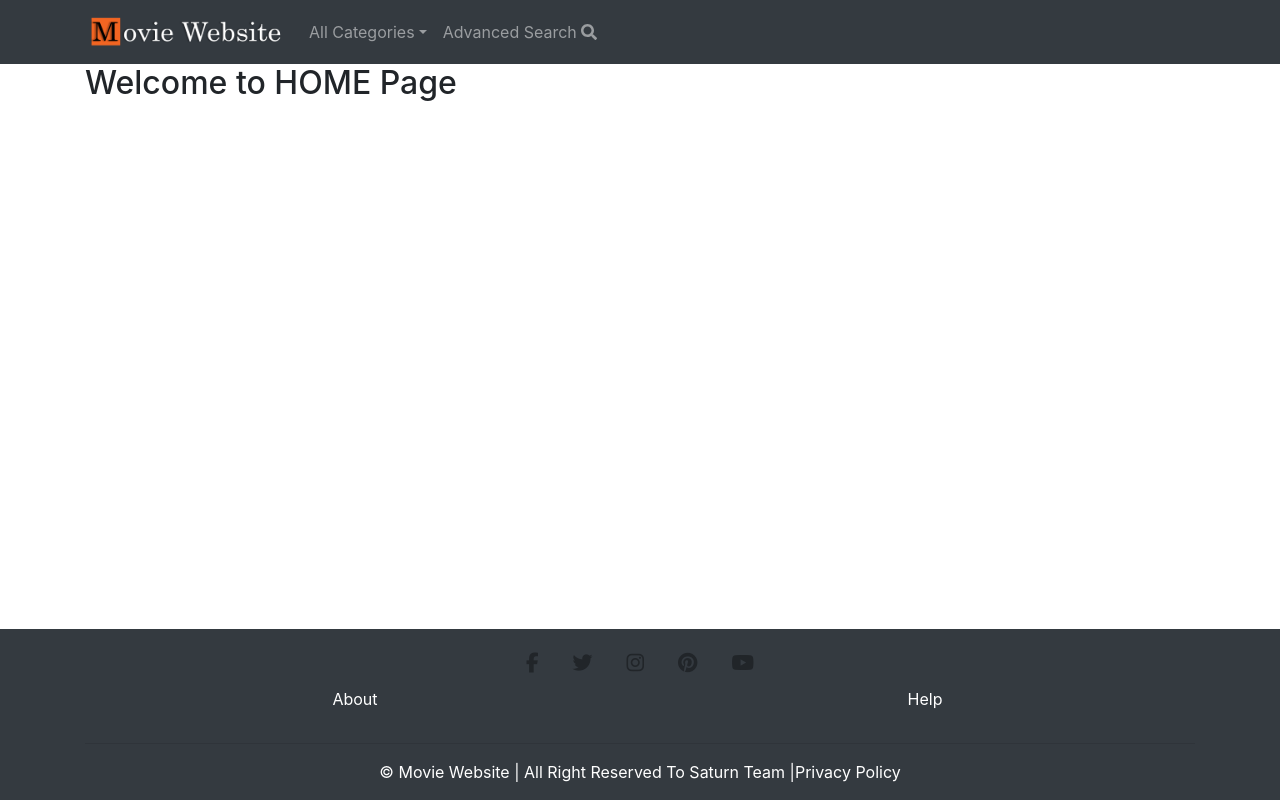
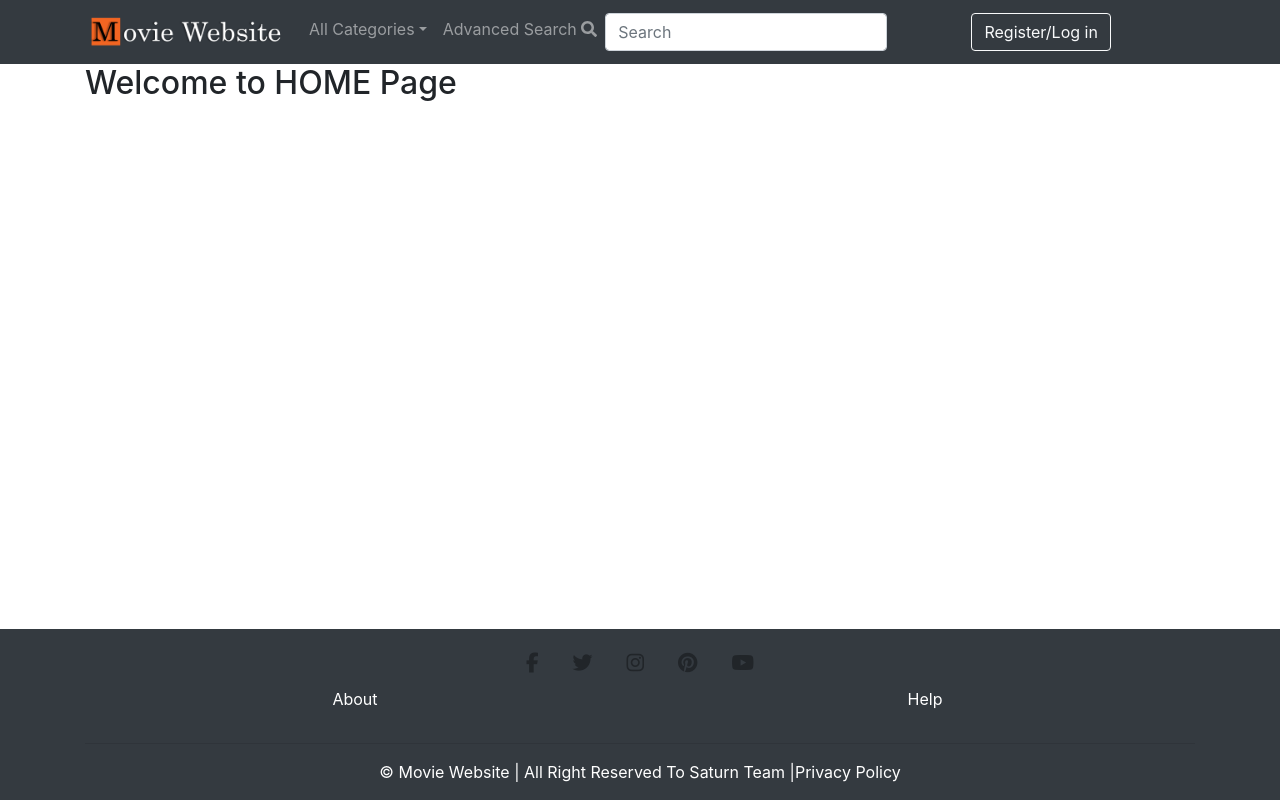
Before and after one commit to vasiluca32/Luca, a React (Create React App) app: page / in a window 1280 px wide. Built offline with nearby package versions, Linux system fonts and the light colour scheme.

Commit message:
adding the buttons

```diff
--- a/src/components/Navbar.css
+++ b/src/components/Navbar.css
@@ -1,6 +1,13 @@
+.navbar-brand > img {
+  height: 38px;
+  width: 200px;
+  float: left;
+}
 
-  .navbar-brand>img {
-    height: 38px;
-    width:200px;
-    float: left;
-  }
+.form-control {
+  margin: auto;
+}
+
+.btn {
+  margin: auto;
+}
--- a/src/components/Navbar.js
+++ b/src/components/Navbar.js
@@ -1,19 +1,18 @@
-import React, { Component } from 'react';
-import {Link} from 'react-router-dom';
-import '../App.css';
-import Logo from '../images/Logo.png';
-import {FontAwesomeIcon} from '@fortawesome/react-fontawesome';
-import { faSearch } from '@fortawesome/free-solid-svg-icons';
-import './Navbar.css';
-
+import React, { Component } from "react";
+import { Link } from "react-router-dom";
+import "../App.css";
+import Logo from "../images/Logo.png";
+import { FontAwesomeIcon } from "@fortawesome/react-fontawesome";
+import { faSearch } from "@fortawesome/free-solid-svg-icons";
+import "./Navbar.css";
 
 class Navbar extends Component {
-    render () {
+  render() {
     return (
       <nav className="navbar navbar-expand-lg navbar-dark bg-dark">
-      <div className='container'>
+        <div className="container">
           <Link className="navbar-brand" to="/Home">
-         <img src={Logo}/>
+            <img src={Logo} />
           </Link>
           <button
             className="navbar-toggler"
@@ -86,13 +85,27 @@ class Navbar extends Component {
                 </div>
               </li>
               <li className="nav-item ">
-            <Link className="nav-link" to="/Advanced Search" >
+                <Link className="nav-link" to="/Advanced Search">
                   {" "}
                   Advanced Search{" "}
-              <span>  <FontAwesomeIcon icon={faSearch}/> </span>
+                  <span>
+                    {" "}
+                    <FontAwesomeIcon icon={faSearch} />{" "}
+                  </span>
                 </Link>
               </li>
+              <div className="md-form my-1">
+                <input
+                  className="form-control mr-sm-2"
+                  type="text"
+                  placeholder="Search"
+                  aria-label="Search"
+                />
+              </div>
             </ul>
+            <button type="button" className="btn btn-outline-light">
+              Register/Log in
+            </button>
           </div>
         </div>
       </nav>
```
Lines whose indentation alone changed are shown as unchanged.
